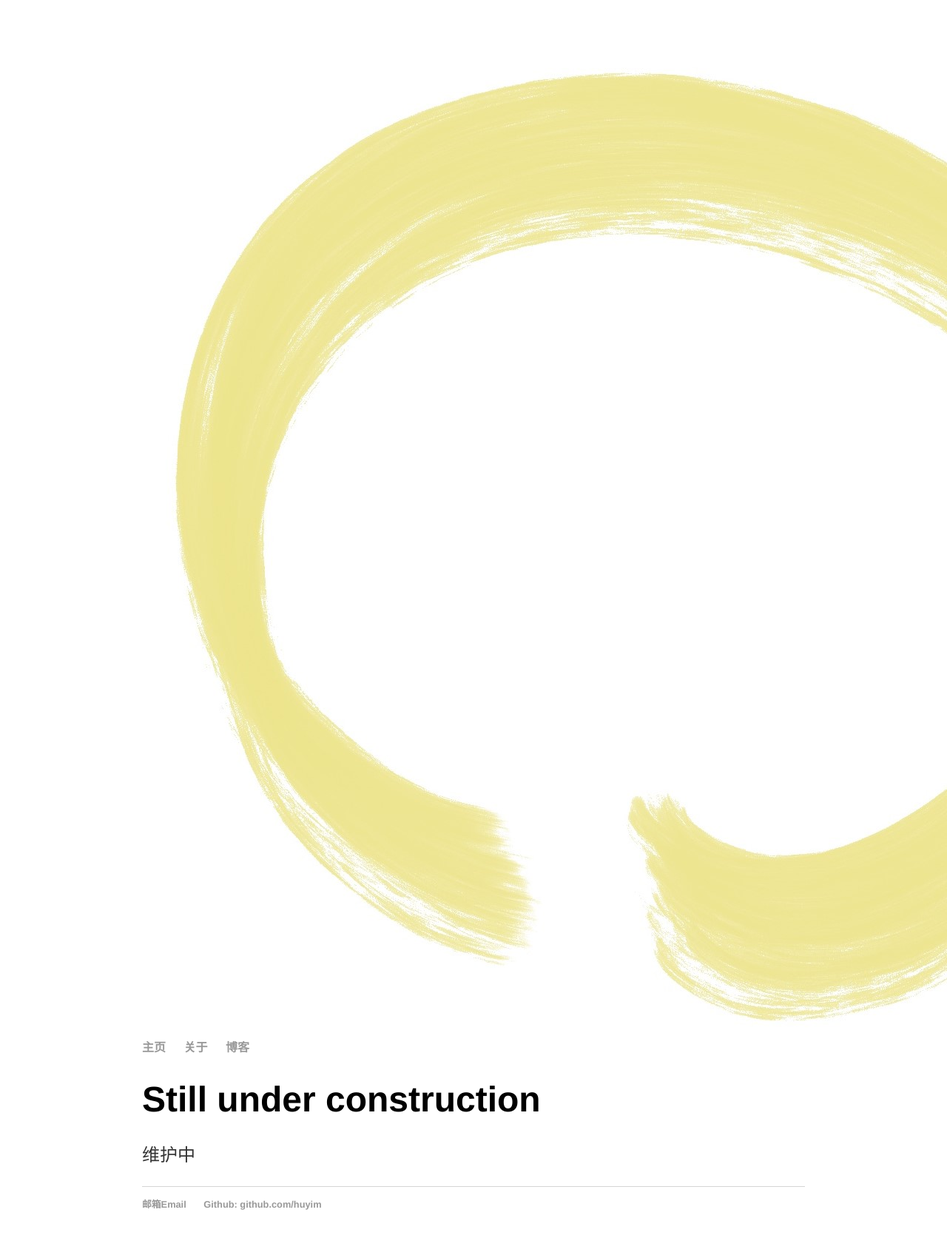
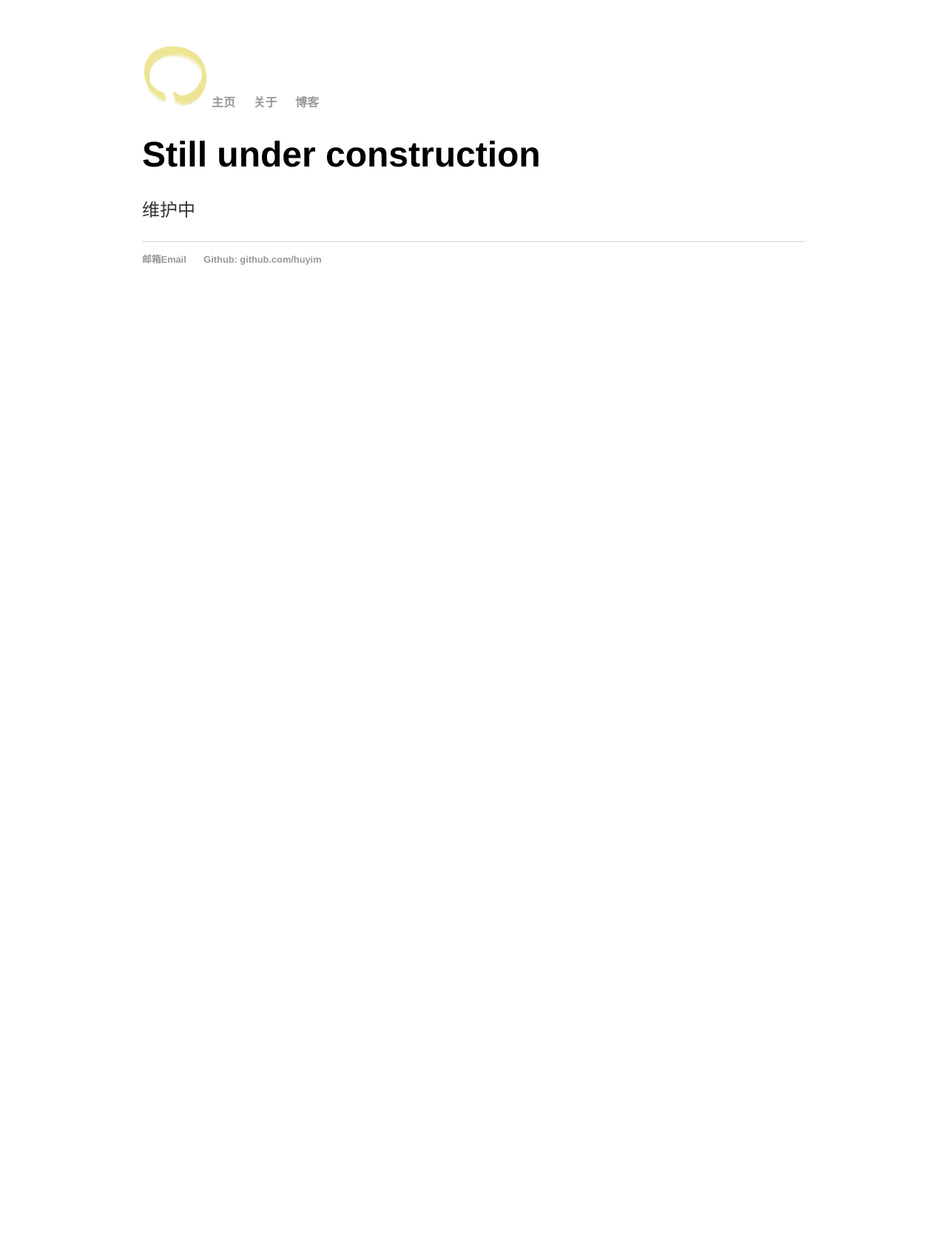
Before and after one commit to huyim/huyim.github.io, a Jekyll site: the page built from index.html, in a window 1280 px wide. Shown: the whole page at 74% size. Built offline with Jekyll 4.4.1, drawn with Linux system fonts in a browser that asks for light colours; after the commit the page ends 900 px from its top, so only the background shows below that.

Commit message:
Update main.css

```diff
--- a/css/main.css
+++ b/css/main.css
@@ -43,5 +43,5 @@ ul.posts li {
 }
 
 img {
-    border-radius: 2px;
+    width: 10%;
 }
```
